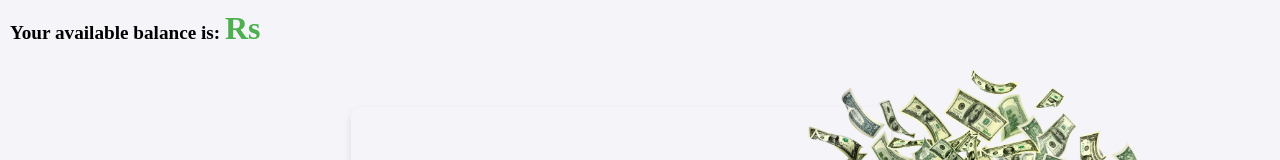
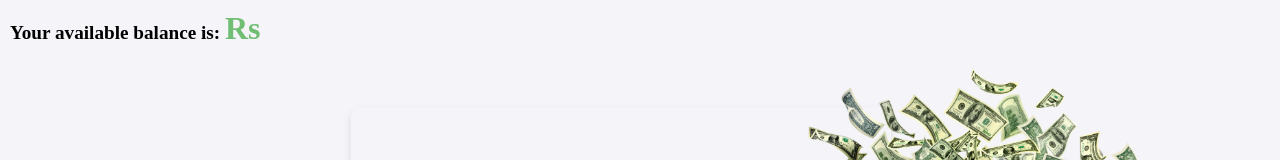
Before and after one commit to anasbm1000/reactJSBasics, a React (Create React App) app in the folder expensetracker/: page / in a window 1280 px wide. Shown: the top 160 px of the page. Built offline with nearby package versions, Linux system fonts and the light colour scheme.

Commit message:
Added customised alert instead of default alert

```diff
--- a/expensetracker/src/App.js
+++ b/expensetracker/src/App.js
@@ -5,7 +5,7 @@ import Profile from './components/Profile';
 import Footer from './components/Footer';
 import Income from './components/Income';
 import Expenses from './components/Expenses';
-
+import Customizedmsg from './components/Customizedmsg';
 import './App.css';
 
 const App = () => {
@@ -25,13 +25,14 @@ const App = () => {
 
   return (
     <Router>
-      <h1>Your available balance is: <span id="expense">Rs {income}</span></h1>
+      <h1>Your available balance is: <span id="expense" className="blink">Rs {income}</span></h1>
       <main>
         <Routes>
           <Route path="/" element={<Home />} />
           <Route path="/profile" element={<Profile />} />
           <Route path="/income" element={<Income income={income} setIncome={handleSetIncome} />} />
           <Route path="/expenses" element={<Expenses />} />
+          <Route path="/customizedmsg" element={<Customizedmsg />} />
         </Routes>
       </main>
       <Footer />
```
